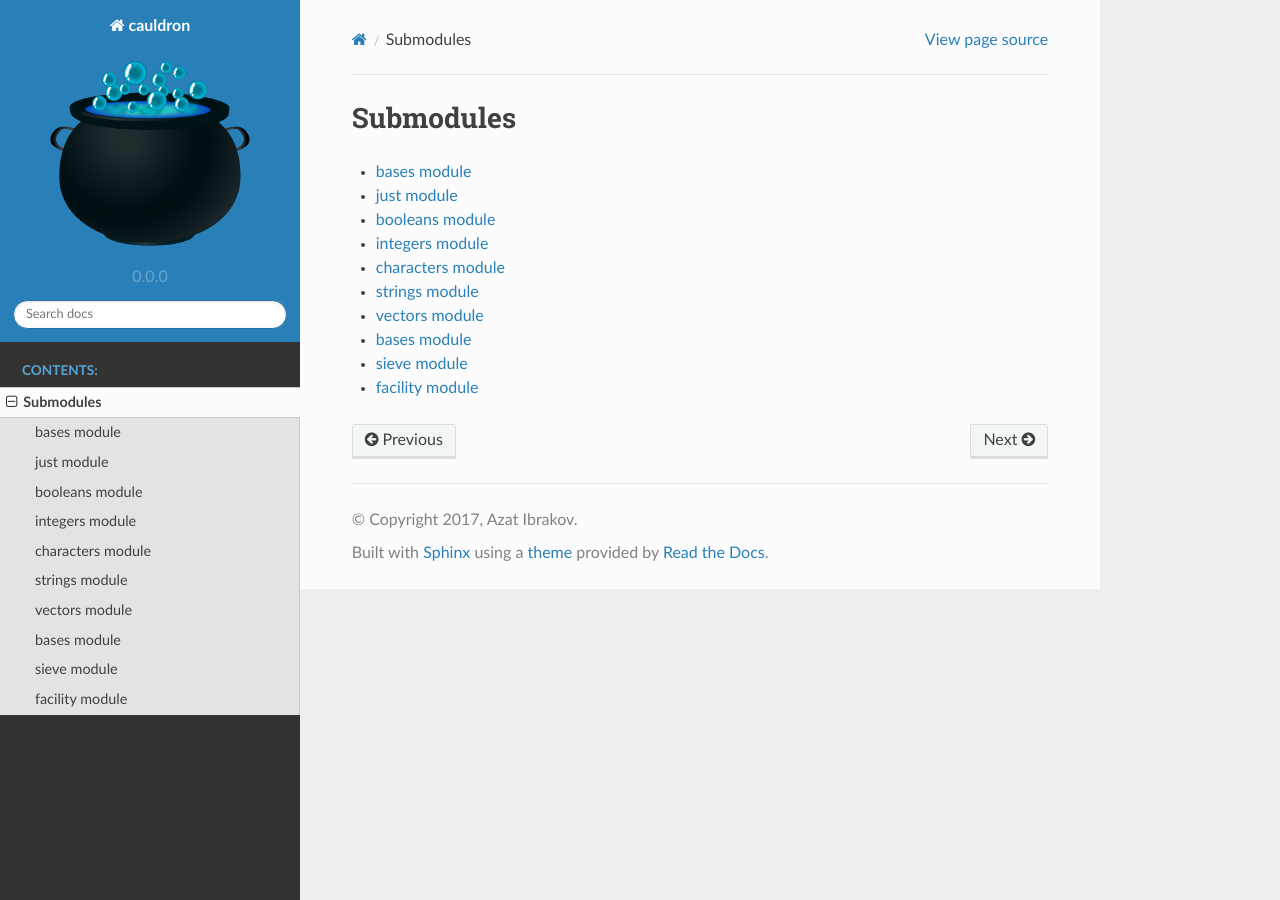
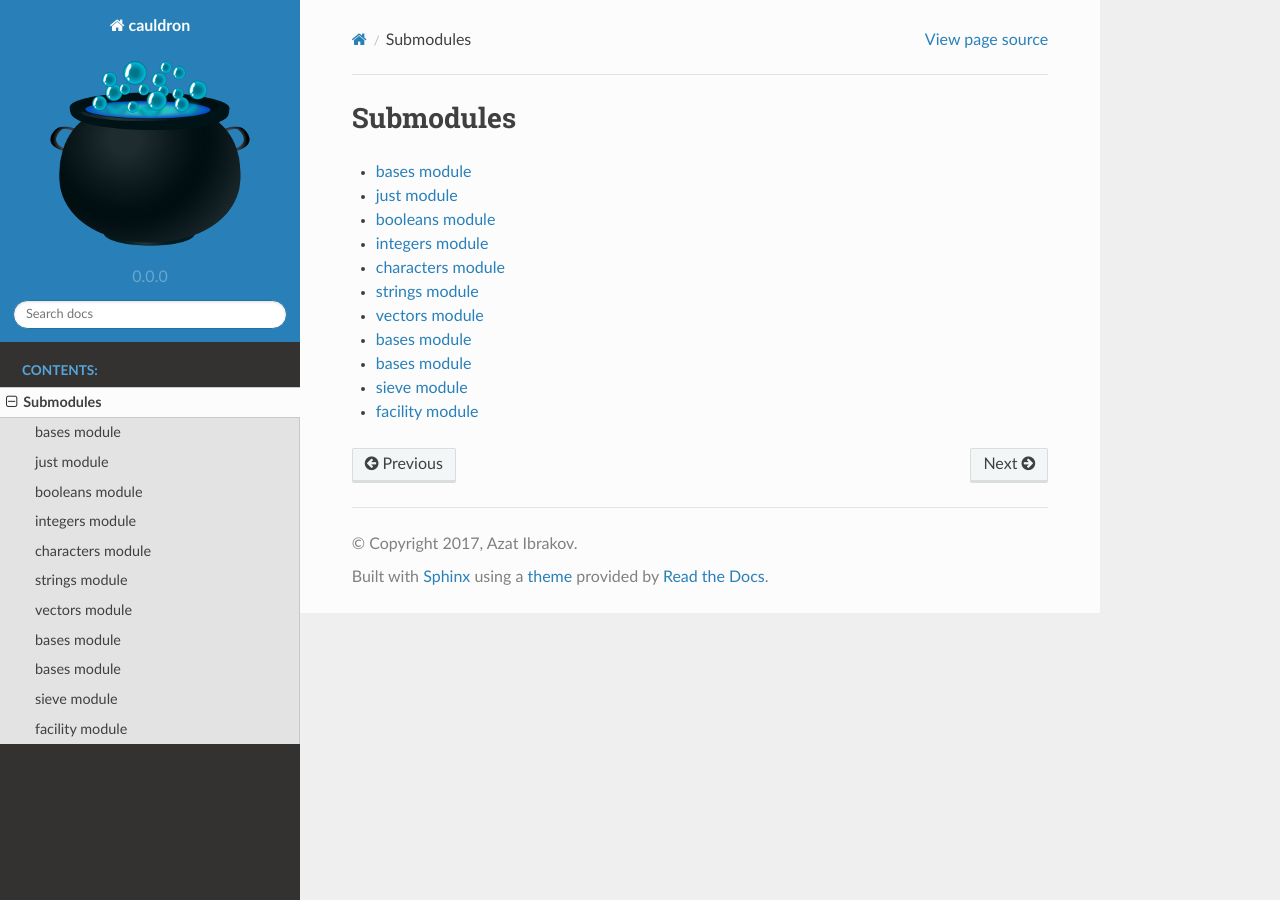
Before and after one commit to lycantropos/cauldron, a Sphinx documentation site: the page built from docs/cauldron.rst, in a window 1280 px wide. Built offline with Sphinx 7.4.7 and the Read the Docs theme 2.0.0, drawn with Linux system fonts in a browser that asks for light colours.

Commit message:
Added 'Sphinx' template for 'sets' module

```diff
--- a/docs/cauldron.rst
+++ b/docs/cauldron.rst
@@ -10,6 +10,7 @@ Submodules
     cauldron.characters
     cauldron.strings
     cauldron.vectors
+    cauldron.sets
     cauldron.builder
     cauldron.sieve
     cauldron.facility
--- /dev/null
+++ b/docs/cauldron.sets.rst
@@ -0,0 +1,5 @@
+bases module
+~~~~~~~~~~~~
+
+.. doxygenfile:: sets.h
+   :project: cauldron
```
